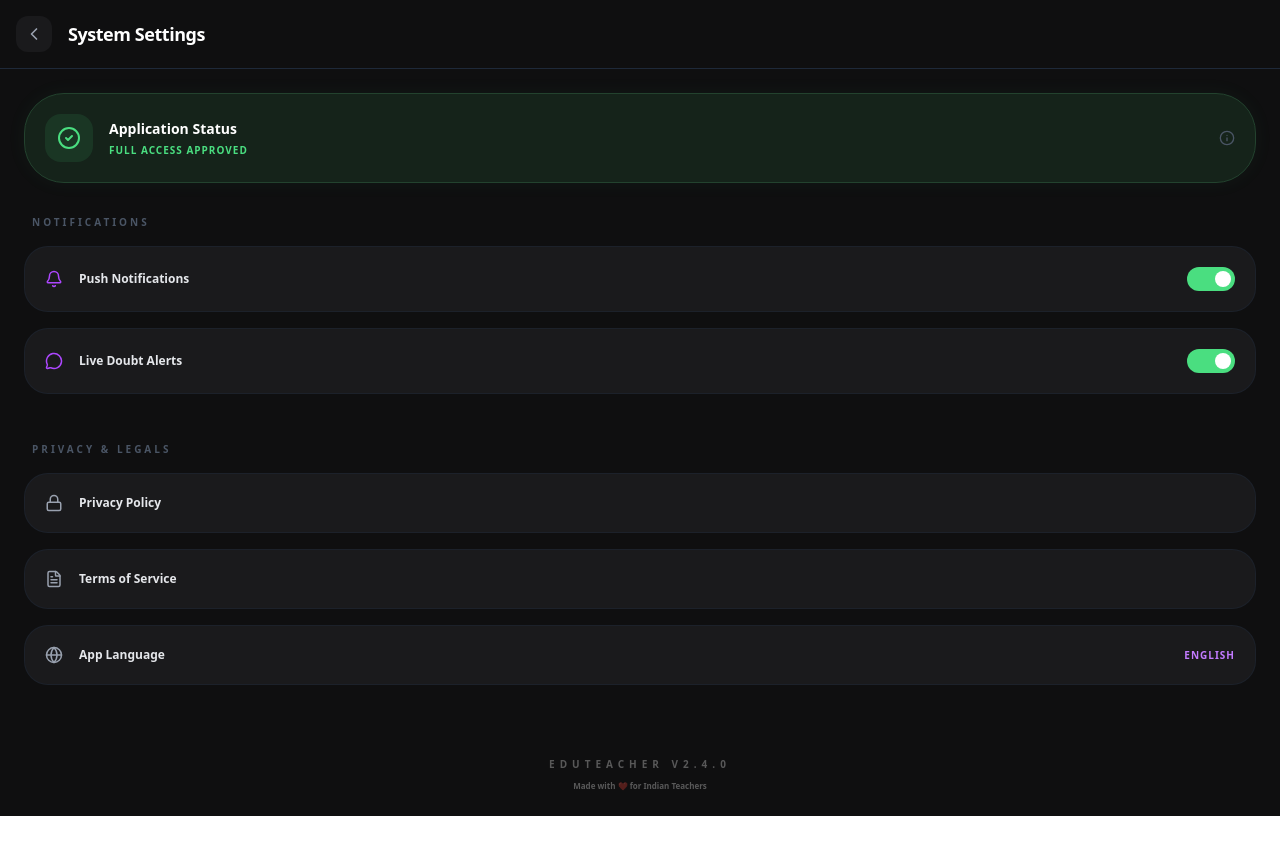
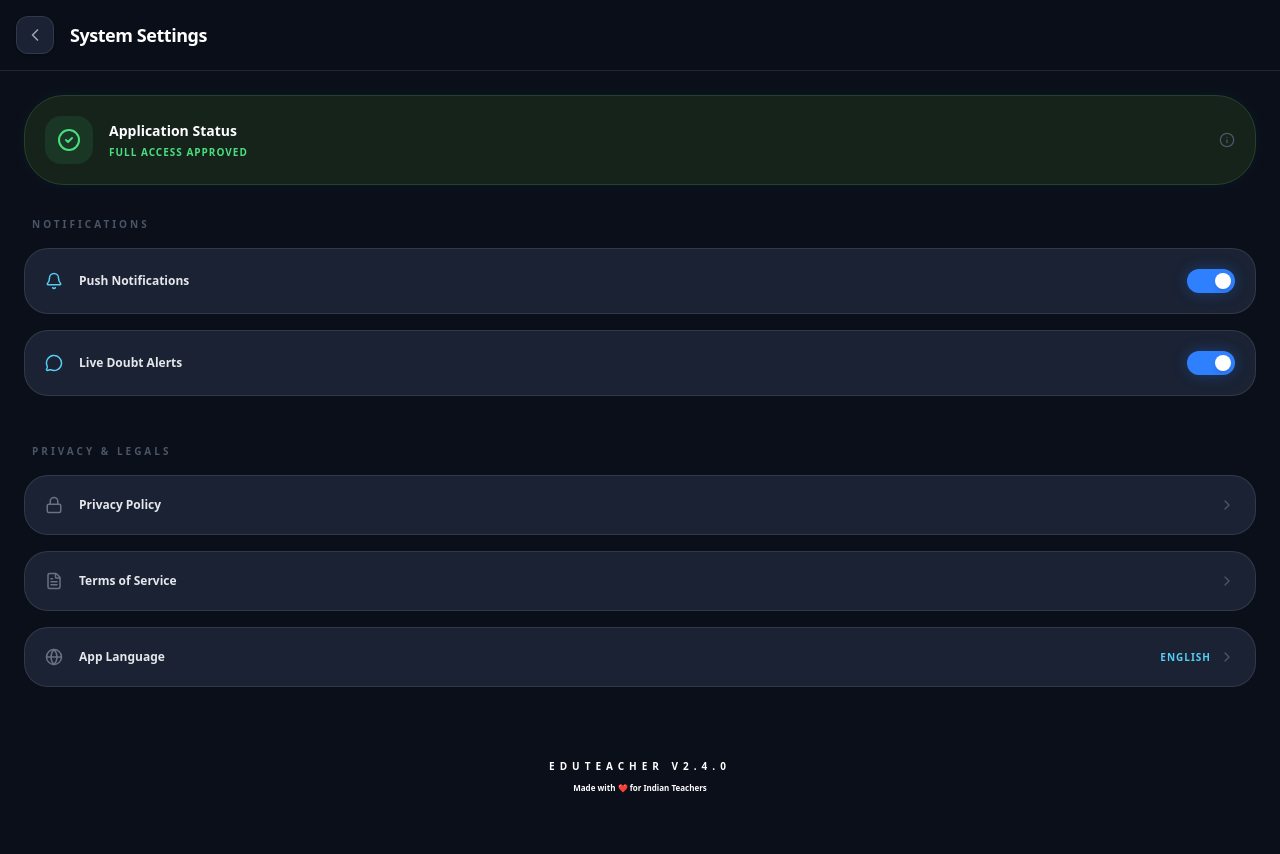
Before and after one commit to Abhinavsaini121/vlm-webapp, a React (Vite) app: page /setting in a window 1280 px wide. Shown: the top 854 px of the page. Before the commit the page ends 816 px from the top, so only its background shows below. Built offline with nearby package versions, Linux system fonts and the light colour scheme.

Commit message:
floating bar

```diff
--- a/src/pages/Home/Teacher/profile/TeacherSettings.jsx
+++ b/src/pages/Home/Teacher/profile/TeacherSettings.jsx
@@ -1,74 +1,159 @@
-import React from 'react';
+import React, { useState } from 'react';
 import {
   ChevronLeft, Bell, Lock, Globe,
-  MessageCircle, Info, FileText, CheckCircle2
+  MessageCircle, Info, FileText, CheckCircle2, ChevronRight
 } from 'lucide-react';
+import { motion } from 'framer-motion';
+import { useNavigate } from 'react-router-dom';
 
 const TeacherSettings = () => {
+  const navigate = useNavigate();
+
+  // States for toggles
+  const [pushEnabled, setPushEnabled] = useState(true);
+  const [doubtEnabled, setDoubtEnabled] = useState(true);
+
+  const handleNavigation = (route) => {
+    console.log(`Navigating to: ${route}`);
+    navigate(route);
+  };
+
   return (
-    <div className="min-h-screen bg-[#0f0f10] text-white font-sans">
-      <header className="p-4 flex items-center gap-4 border-b border-gray-800">
-        <button className="p-2 bg-[#1a1a1c] rounded-xl text-gray-400"><ChevronLeft size={20}/></button>
-        <h1 className="text-lg font-black tracking-tight">System Settings</h1>
+    <div className="min-h-screen bg-gray-50 dark:bg-[#0b0f1a] text-gray-900 dark:text-white font-sans transition-colors duration-300 pb-10">
+
+      {/* --- HEADER --- */}
+      <header className="p-4 flex items-center gap-4 border-b border-gray-200 dark:border-white/10 bg-gray-50/90 dark:bg-[#0b0f1a]/90 backdrop-blur-md sticky top-0 z-20 transition-colors">
+        <button
+          onClick={() => navigate(-1)}
+          className="p-2 bg-white dark:bg-[#1a2233] rounded-xl text-gray-600 dark:text-gray-400 border border-gray-200 dark:border-white/10 shadow-sm hover:scale-105 transition-all"
+        >
+          <ChevronLeft size={20}/>
+        </button>
+        <h1 className="text-lg font-black tracking-tight text-gray-900 dark:text-white">System Settings</h1>
       </header>
 
       <div className="p-6 space-y-8">
-        {/* Verification Status Banner */}
-        <div className="bg-[#15231a] border border-[#23422e] p-5 rounded-[2.5rem] flex items-center justify-between shadow-[0_0_20px_rgba(74,222,128,0.05)]">
+
+        {/* --- VERIFICATION STATUS BANNER --- */}
+        <motion.div
+          initial={{ y: 20, opacity: 0 }}
+          animate={{ y: 0, opacity: 1 }}
+          transition={{ delay: 0.1 }}
+          className="bg-emerald-50 dark:bg-[#15231a] border border-emerald-200 dark:border-[#23422e] p-5 rounded-[2.5rem] flex items-center justify-between shadow-sm dark:shadow-[0_0_20px_rgba(74,222,128,0.05)] cursor-pointer hover:scale-[1.02] transition-transform"
+          onClick={() => handleNavigation('/kyc-status')}
+        >
            <div className="flex items-center gap-4">
-              <div className="bg-[#4ade80]/10 p-3 rounded-2xl">
-                 <CheckCircle2 size={24} className="text-[#4ade80]" />
+              <div className="bg-emerald-100 dark:bg-[#4ade80]/10 p-3 rounded-2xl">
+                 <CheckCircle2 size={24} className="text-emerald-600 dark:text-[#4ade80]" />
               </div>
               <div>
-                 <h4 className="text-sm font-black text-white">Application Status</h4>
-                 <p className="text-[10px] text-[#4ade80] font-bold uppercase tracking-widest mt-1">Full Access Approved</p>
+                 <h4 className="text-sm font-black text-gray-900 dark:text-white">Application Status</h4>
+                 <p className="text-[10px] text-emerald-600 dark:text-[#4ade80] font-bold uppercase tracking-widest mt-1">Full Access Approved</p>
               </div>
            </div>
-           <Info size={16} className="text-gray-600" />
-        </div>
+           <Info size={16} className="text-gray-400 dark:text-gray-600" />
+        </motion.div>
 
-        {/* Toggles */}
-        <div className="space-y-4">
-          <h3 className="text-[10px] font-black text-gray-600 uppercase tracking-[0.3em] ml-2">Notifications</h3>
-          <SettingToggle icon={<Bell size={18}/>} label="Push Notifications" active={true} />
-          <SettingToggle icon={<MessageCircle size={18}/>} label="Live Doubt Alerts" active={true} />
-        </div>
+        {/* --- TOGGLES SECTION --- */}
+        <motion.div
+          initial={{ y: 20, opacity: 0 }}
+          animate={{ y: 0, opacity: 1 }}
+          transition={{ delay: 0.2 }}
+          className="space-y-4"
+        >
+          <h3 className="text-[10px] font-black text-gray-500 dark:text-gray-600 uppercase tracking-[0.3em] ml-2">Notifications</h3>
+          <SettingToggle
+            icon={<Bell size={18}/>}
+            label="Push Notifications"
+            active={pushEnabled}
+            onClick={() => setPushEnabled(!pushEnabled)}
+          />
+          <SettingToggle
+            icon={<MessageCircle size={18}/>}
+            label="Live Doubt Alerts"
+            active={doubtEnabled}
+            onClick={() => setDoubtEnabled(!doubtEnabled)}
+          />
+        </motion.div>
 
-        <div className="space-y-4 pt-4">
-          <h3 className="text-[10px] font-black text-gray-600 uppercase tracking-[0.3em] ml-2">Privacy & Legals</h3>
-          <SettingsLink icon={<Lock size={18}/>} label="Privacy Policy" />
-          <SettingsLink icon={<FileText size={18}/>} label="Terms of Service" />
-          <SettingsLink icon={<Globe size={18}/>} label="App Language" value="English" />
-        </div>
+        {/* --- PRIVACY & LEGALS SECTION --- */}
+        <motion.div
+          initial={{ y: 20, opacity: 0 }}
+          animate={{ y: 0, opacity: 1 }}
+          transition={{ delay: 0.3 }}
+          className="space-y-4 pt-4"
+        >
+          <h3 className="text-[10px] font-black text-gray-500 dark:text-gray-600 uppercase tracking-[0.3em] ml-2">Privacy & Legals</h3>
+          <SettingsLink
+            icon={<Lock size={18}/>}
+            label="Privacy Policy"
+            onClick={() => handleNavigation('/privacy')}
+          />
+          <SettingsLink
+            icon={<FileText size={18}/>}
+            label="Terms of Service"
+            onClick={() => handleNavigation('/terms')}
+          />
+          <SettingsLink
+            icon={<Globe size={18}/>}
+            label="App Language"
+            value="English"
+            onClick={() => handleNavigation('/language')}
+          />
+        </motion.div>
 
-        <div className="pt-10 flex flex-col items-center gap-2 opacity-30">
-           <p className="text-[10px] font-black uppercase tracking-[0.5em]">EduTeacher v2.4.0</p>
-           <p className="text-[8px] font-bold">Made with ❤️ for Indian Teachers</p>
-        </div>
+        {/* --- APP VERSION INFO --- */}
+        <motion.div
+          initial={{ opacity: 0 }}
+          animate={{ opacity: 1 }}
+          transition={{ delay: 0.5 }}
+          className="pt-10 flex flex-col items-center gap-2 opacity-50 dark:opacity-30"
+        >
+           <p className="text-[10px] font-black uppercase tracking-[0.5em] text-gray-800 dark:text-white">EduTeacher v2.4.0</p>
+           <p className="text-[8px] font-bold text-gray-600 dark:text-white">Made with ❤️ for Indian Teachers</p>
+        </motion.div>
       </div>
     </div>
   );
 };
 
-const SettingToggle = ({ icon, label, active }) => (
-  <div className="flex items-center justify-between p-5 bg-[#1a1a1c] rounded-3xl border border-gray-800/50">
+// --- HELPER COMPONENTS ---
+
+const SettingToggle = ({ icon, label, active, onClick }) => (
+  <div
+    onClick={onClick}
+    className="flex items-center justify-between p-5 bg-white dark:bg-[#1a2233] rounded-3xl border border-gray-200 dark:border-white/10 shadow-sm dark:shadow-none cursor-pointer hover:border-blue-200 dark:hover:border-[#2F80FF]/30 transition-all"
+  >
     <div className="flex items-center gap-4">
-      <div className="text-purple-500">{icon}</div>
-      <span className="text-xs font-bold text-gray-200">{label}</span>
+      {/* Updated to Blue Theme */}
+      <div className="text-[#2F80FF] dark:text-[#56CCF2]">{icon}</div>
+      <span className="text-xs font-bold text-gray-800 dark:text-gray-200">{label}</span>
     </div>
-    <div className={`w-12 h-6 rounded-full relative transition-all duration-300 ${active ? 'bg-[#4ade80]' : 'bg-gray-700'}`}>
-      <div className={`absolute top-1 w-4 h-4 bg-white rounded-full transition-all duration-300 ${active ? 'left-7' : 'left-1'}`} />
+    {/* Animated Toggle Switch */}
+    <div className={`w-12 h-6 rounded-full relative transition-colors duration-300 ${active ? 'bg-[#2F80FF] shadow-[0_0_15px_rgba(47,128,255,0.3)]' : 'bg-gray-300 dark:bg-gray-700'}`}>
+      <motion.div
+        layout
+        initial={false}
+        animate={{ x: active ? 24 : 0 }}
+        className="absolute left-1 top-1 w-4 h-4 bg-white rounded-full shadow-md"
+      />
     </div>
   </div>
 );
 
-const SettingsLink = ({ icon, label, value }) => (
-  <div className="flex items-center justify-between p-5 bg-[#1a1a1c] rounded-3xl border border-gray-800/50">
+const SettingsLink = ({ icon, label, value, onClick }) => (
+  <div
+    onClick={onClick}
+    className="flex items-center justify-between p-5 bg-white dark:bg-[#1a2233] rounded-3xl border border-gray-200 dark:border-white/10 shadow-sm dark:shadow-none cursor-pointer group hover:border-blue-200 dark:hover:border-[#2F80FF]/30 active:scale-[0.98] transition-all"
+  >
     <div className="flex items-center gap-4">
-      <div className="text-gray-400">{icon}</div>
-      <span className="text-xs font-bold text-gray-200">{label}</span>
+      <div className="text-gray-400 dark:text-gray-500 group-hover:text-[#2F80FF] dark:group-hover:text-[#56CCF2] transition-colors">{icon}</div>
+      <span className="text-xs font-bold text-gray-800 dark:text-gray-200 group-hover:translate-x-1 transition-transform">{label}</span>
     </div>
-    {value && <span className="text-[10px] font-black text-purple-400 uppercase tracking-widest">{value}</span>}
+    <div className="flex items-center gap-2">
+      {value && <span className="text-[10px] font-black text-[#2F80FF] dark:text-[#56CCF2] uppercase tracking-widest">{value}</span>}
+      <ChevronRight size={16} className="text-gray-300 dark:text-gray-600 group-hover:text-[#2F80FF] transition-colors" />
+    </div>
   </div>
 );
 
```
Also changed, not shown: src/components/Bottombar/Bottombar.jsx (+150 -55 lines).
